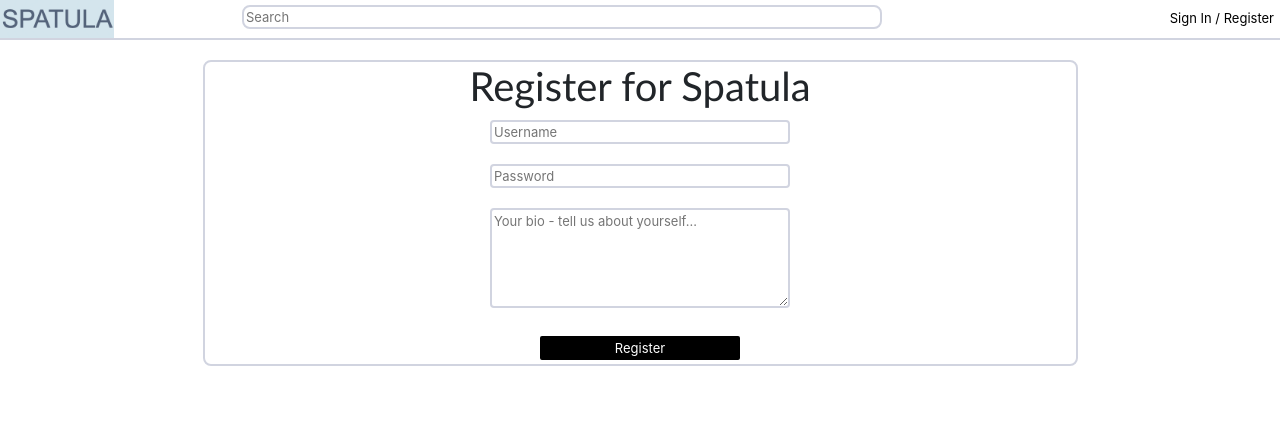
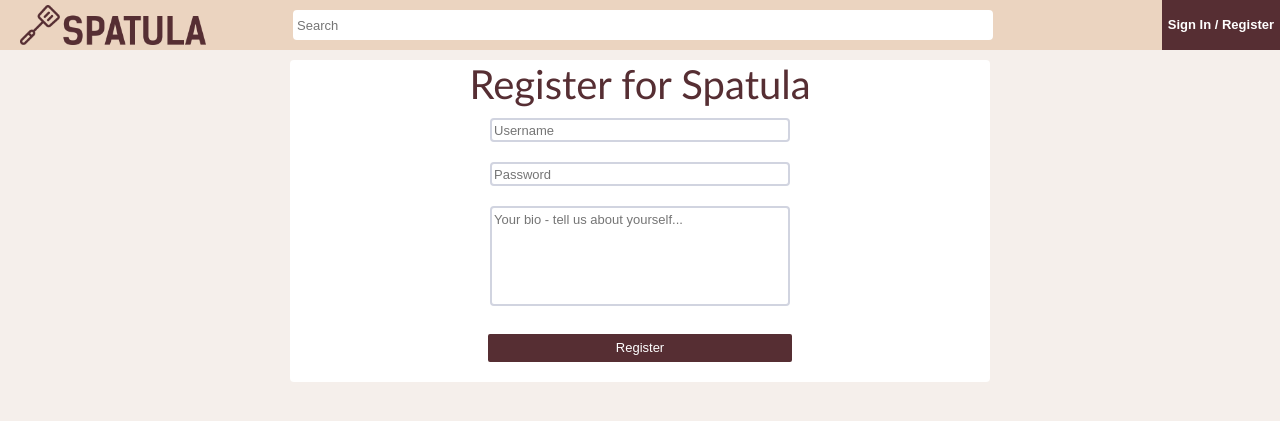
Before and after one commit to nathanwelsh8/spatula, a Django app: page /register/ in a window 1280 px wide. Shown: the top 421 px of the page. Run offline with Django 3.2, Linux system fonts and the light colour scheme; some libraries are stand-ins or nearby versions.

Commit message:
tried to merge stuff w css

```diff
--- a/spatula_project/static/css/base.css
+++ b/spatula_project/static/css/base.css
@@ -2,14 +2,18 @@ body {
     margin: 0px;
     /* also declare font and font size */
     font-size: small;
+    overflow-y:scroll;
 
 }
 
 #top {
-    margin: 0px;
-    padding: 0px;
-    height: 40px;
-    border-bottom: 2px solid #d1d4e0;
+    overflow: hidden;
+    background-color: #EBD4C0;
+    position: fixed;
+    top: 0;
+    width: 100%;
+    height: 50px;
+    z-index:100;
 }
 
 .row{
@@ -17,17 +21,18 @@ body {
 }
 
 #logo {
-    height: 100%;
-    float:left;
+    height: 80%;
+    margin: 5px;
+    margin-left: 20px;
 }
 #searchbar {
-    position: absolute;
-    width: 50%;
-    margin: 5px;
-    margin-left: 10%;
-    height: 24px;
-    border: 2px solid #d1d4e0;
-    border-radius: 8px;
+    position: fixed;
+    left: calc(50% - 357px);
+    width: 700px;
+    margin: 10px;
+    height: 30px;
+    border: 2px solid #FFFFFF;
+    border-radius: 4px;
 }
 #profilepic {
     float: right;
@@ -37,13 +42,21 @@ body {
     float: right;
     height: 100%;
     border: none;
-    background-color: white;
+    background-color: #562e33;
+    color: #FFFFFF;
+    font-weight: bold;
+    transition: 0.2s;
+}
+#signin:hover{
+    background-color: #7e4940;
+    cursor: pointer;
 }
 #username, #password {
-    margin: 2px;
-    width: 96%;
+    margin: 8px;
+    margin-bottom: 0px;
+    width: 280px;
     height: 24px;
-    border: 2px solid #d1d4e0;
+    border: 2px solid #FFFFFF;
     border-radius: 4px;
 }
 /* the standard container for pages outwith index
@@ -96,24 +109,33 @@ p.page_element{
 }
 
 @media (min-width: 550px){
+    body {
+        margin: 0px;
+        overflow-y:scroll;
+    }
     #top {
-		margin: 0px;
-		padding: 0px;
-		height: 40px;
+        overflow: hidden;
+        background-color: #EBD4C0;
+        position: fixed;
+        top: 0;
         width: 100%;
-		border-bottom: 2px solid #d1d4e0;
+        height: 50px;
+        z-index:100;
+
     }
     #logo {
-		height: 100%;
+        height: 80%;
+        margin: 5px;
+        margin-left: 20px;
     }
     #searchbar {
-		position: absolute;
-		width: 50%;
-		margin: 5px;
-		margin-left: 10%;
-		height: 24px;
-		border: 2px solid #d1d4e0;
-		border-radius: 8px;
+        position: fixed;
+        left: calc(50% - 357px);
+        width: 700px;
+        margin: 10px;
+        height: 30px;
+        border: 2px solid #FFFFFF;
+        border-radius: 4px;
     }
     #profilepic {
         float: right;
@@ -123,36 +145,55 @@ p.page_element{
         float: right;
         height: 100%;
         border: none;
-		background-color: white;
+        background-color: #562e33;
+        color: #FFFFFF;
+        font-weight: bold;
+        transition: 0.2s;
     }
+    #signin:hover{
+        background-color: #7e4940;
+        cursor: pointer;
+    }
+
     #username, #password {
-		margin: 2px;
-		width: 96%;
+        margin: 8px;
+        margin-bottom: 0px;
+        width: 280px;
         height: 24px;
-		border: 2px solid #d1d4e0;
+        border: 2px solid #FFFFFF;
         border-radius: 4px;
     }
 
     #containerregister, #containersignin {
-		margin: 2px;
-		height: 24px;
-		background-color: #000000;
+        margin: 8px;
+        margin-right: 0px;
+        float: left;
+        height: 28px;
+        background-color: #562e33;
         color: #ffffff;
-		border: 2px solid #000000;
+        border: 2px solid #562e33;
         border-radius: 4px;
-		width: 47.5%;
+        width: 138px;
+        transition: 0.2s;
     }
+    #containerregister:hover, #containersignin:hover{
+        background-color: #7e4940;
+        border: 2px solid #7e4940;
+        cursor: pointer;
+    }
+
     #container{
-		display: none;
-		position: relative;
-		float: right;
-		width: 240px;
-		border: 2px solid #d1d4e0;
+        z-index: 99;
+        position: fixed;
+        top: -78px;
+        right: 0px;
+        width: 300px;
+        background-color: #EBD4C0;
         border-radius: 4px;
+        transition: 0.5s;
     }
     #logged_in{
         float:right;
-		margin-right: 5%;
     }
 
 	#userImage{
--- /dev/null
+++ b/spatula_project/static/css/register.css
@@ -0,0 +1,53 @@
+body{
+    margin: 0px;
+    background-color: #F5EFEB;
+    font-family: sans-serif;
+    color: #562E33;
+}
+
+h1{
+    font-family:Calibri;
+}
+
+#forms{
+    width: 700px;
+    margin: auto;
+    margin-top: 60px;
+    background-color: #FFFFFF;
+    border-radius: 4px;
+    text-align: center;
+}
+
+#register_username, #register_password {
+    margin: 2px;
+    width: 300px;
+    height: 24px;
+    border: 2px solid #d1d4e0;
+    border-radius: 4px;
+}
+
+#bio {
+    margin: 2px;
+    width: 300px;
+    height: 100px;
+    border: 2px solid #d1d4e0;
+    border-radius: 4px;
+    resize: none;
+}
+
+#button{
+    margin: 4px;
+    margin-bottom: 20px;
+    height: 28px;
+    background-color: #562e33;
+    color: #ffffff;
+    border: 2px solid #562e33;
+    border-radius: 2px;
+    width: 304px;
+    transition: 0.2s;
+}
+#button:hover{
+    background-color: #7e4940;
+    border: 2px solid #7e4940;
+    cursor: pointer;
+}
--- a/spatula_project/static/js/base.js
+++ b/spatula_project/static/js/base.js
@@ -1,52 +1,10 @@
 /* functions to be included in base.html file here */
-
-function sendRequest(text,sort,diet,categories){
-
-    if (sort == undefined){
-
-        $.get(window.location.href,
-        {
-            'search':text,
-        },
-        function(data){
-            console.log(data);
-            $('#recipies').html(data);
-        });
-
-    }else{
-    $.get('/',
-        {
-            'search':text,
-            'sorttype':sort,
-            'diettype':diet,
-            'categories':categories
-        },
-        function(data){
-            console.log(data);
-            $('#recipies').html(data);
-        });
-    }
-
-}
-
-function getSearchText(){
-    return $('#searchbar').val();
-}
-
 
 function showSignin(){
     var x = document.getElementById("container");
-    if(x.style.display=="none"){
-        x.style.display="block";
+    if(x.style.top == "50px"){
+        x.style.top= "-78px";
     }else{
-        x.style.display="none";
+        x.style.top= "50px";
     }
 }
-
-function openNav() {
-	document.getElementById("mySidenav").style.width = "250px";
-}
-
-function closeNav() {
-	document.getElementById("mySidenav").style.width = "0";
-}
--- a/spatula_project/templates/spatula/register.html
+++ b/spatula_project/templates/spatula/register.html
@@ -1,55 +1,15 @@
 {% extends 'spatula/base.html' %}
 {% load staticfiles %}
+
+{% block css_block %}
+    <link rel="stylesheet" href="{% static 'css/register.css' %}">
+{% endblock %}
 
 {% block title_block %}
 	Register
 {% endblock %}
 
 {% block body_block %}
-
-<style>
-
-		h1{
-			font-family:Calibri;
-		}
-
-		#forms{
-			width: 70%;
-			margin: 20px;
-			margin-left: 15%;
-			border: 2px solid #d1d4e0;
-			border-radius: 8px;
-			text-align: center;
-		}
-
-		#register_username, #register_password {
-			margin: 2px;
-			width: 300px;
-			height: 24px;
-			border: 2px solid #d1d4e0;
-			border-radius: 4px;
-		}
-
-		#bio {
-			margin: 2px;
-			width: 300px;
-			height: 100px;
-			border: 2px solid #d1d4e0;
-			border-radius: 4px;
-		}
-
-		#button{
-			margin: 4px;
-			height: 24px;
-			background-color: #000000;
-			color: #ffffff;
-			border: 2px solid #000000;
-			border-radius: 2px;
-			width: 200px;
-		}
-
-</style>
-
 
 
 {% if not registered %}
```
Also changed, not shown: other parts of spatula_project/static/css/base.css (+56 -30 lines), spatula_project/static/css/index.css (+41 -27 lines), spatula_project/static/images/spatula.png. Lines whose indentation alone changed are shown as unchanged.
